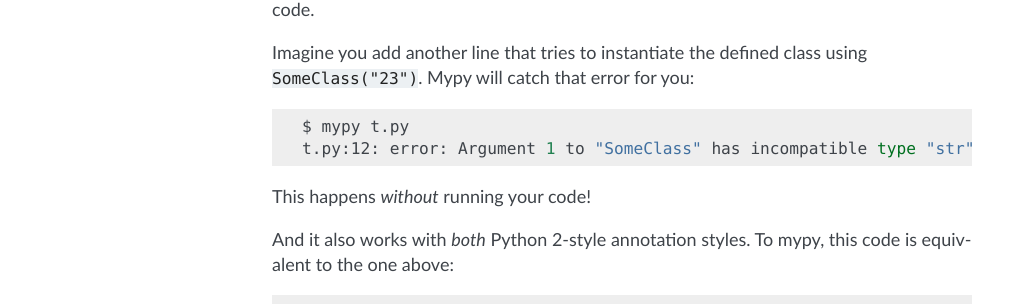
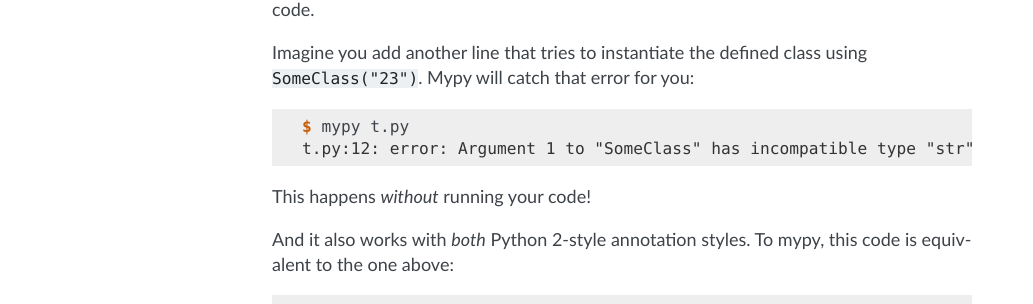
Before and after one commit to python-attrs/attrs, a Sphinx documentation site: the page built from docs/types.rst, in a window 1280 px wide. Shown: the part 857-1161 px from the top of the page, without its empty margins (128-1161 px from the left). Built offline with Sphinx 7.4.7, drawn with Linux system fonts in a browser that asks for light colours.

Commit message:
Use better code-block types

```diff
--- a/docs/types.rst
+++ b/docs/types.rst
@@ -36,7 +36,7 @@
 Imagine you add another line that tries to instantiate the defined class using ``SomeClass("23")``.
 Mypy will catch that error for you:
 
-.. code-block:: bash
+.. code-block:: console
 
    $ mypy t.py
    t.py:12: error: Argument 1 to "SomeClass" has incompatible type "str"; expected "int"
@@ -44,7 +44,9 @@
 This happens *without* running your code!
 
 And it also works with *both* Python 2-style annotation styles.
-To mypy, this code is equivalent to the one above::
+To mypy, this code is equivalent to the one above:
+
+.. code-block:: python
 
   @attr.s
   class SomeClass(object):
```
